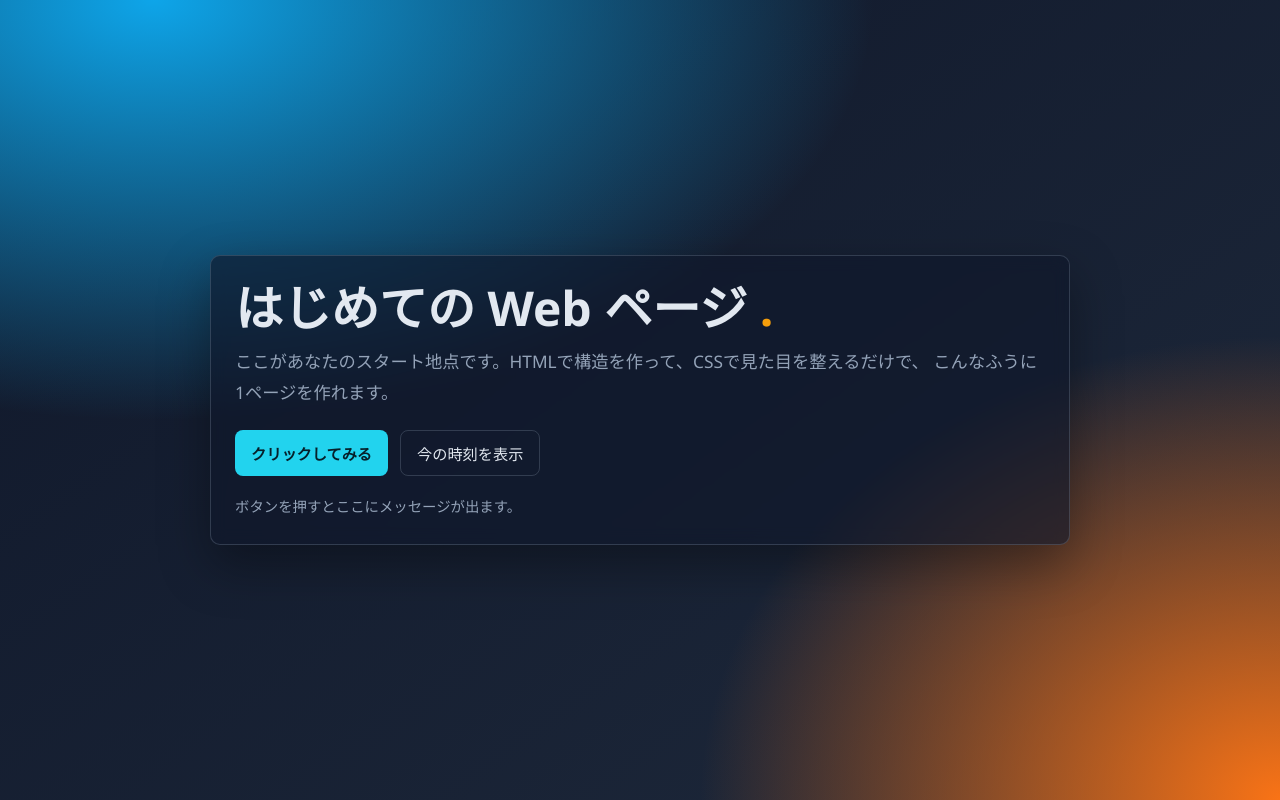
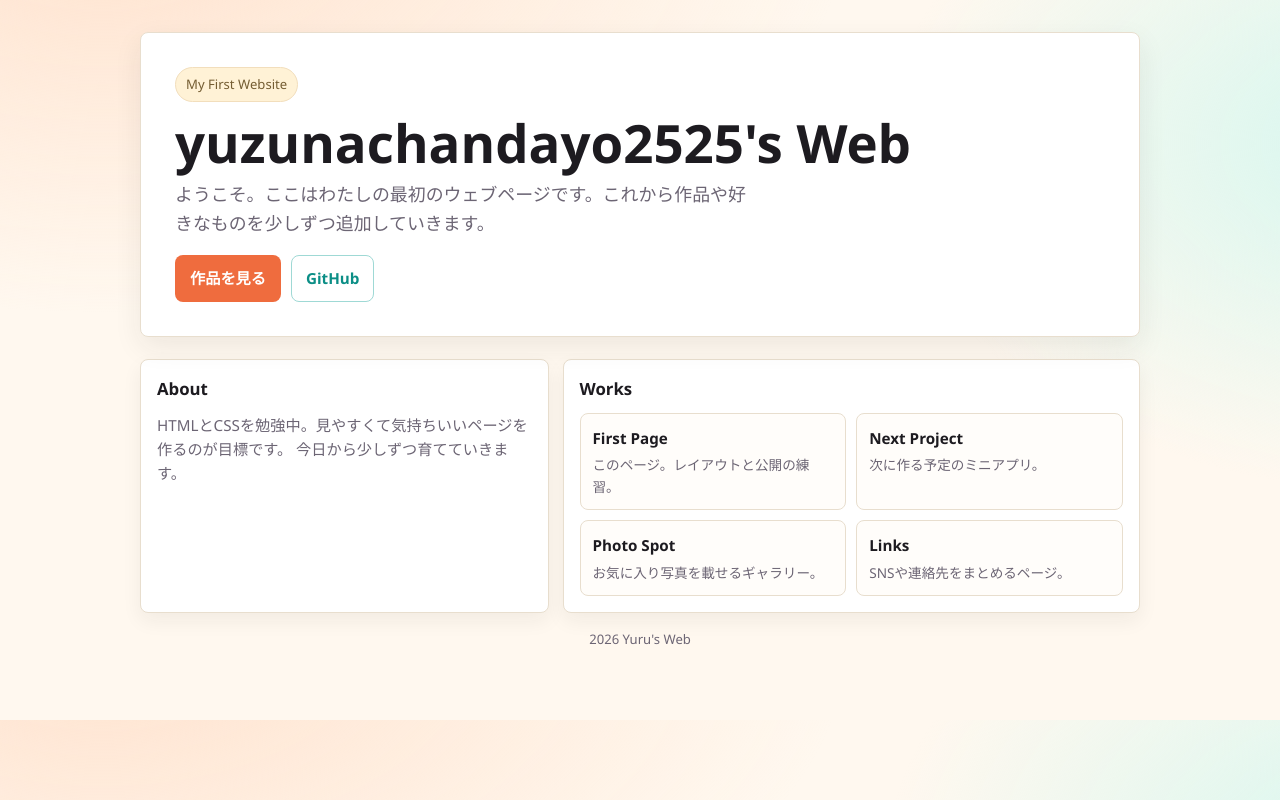
Before and after one commit to yuzunachandayo2525/my-first-web, a plain HTML site: page index.html in a window 1280 px wide. Drawn offline with Linux system fonts and the light colour scheme.

Commit message:
Add files via upload

```diff
--- a/index.html
+++ b/index.html
@@ -3,134 +3,212 @@
 <head>
   <meta charset="utf-8">
   <meta name="viewport" content="width=device-width, initial-scale=1">
-  <title>My First Web Page</title>
+  <title>Yuru's Web</title>
   <style>
     :root {
-      --bg-1: #0f172a;
-      --bg-2: #1e293b;
-      --text: #e2e8f0;
-      --muted: #94a3b8;
-      --accent: #22d3ee;
-      --accent-2: #f59e0b;
-      --card: rgba(15, 23, 42, 0.62);
-      --border: rgba(148, 163, 184, 0.25);
+      --bg: #fff8ef;
+      --surface: #ffffff;
+      --text: #1d1b20;
+      --muted: #6c6574;
+      --line: #e8dece;
+      --main: #ef6c3e;
+      --sub: #0b8e86;
+      --chip: #fff2d6;
     }
 
     * { box-sizing: border-box; }
-    html, body { height: 100%; }
     body {
       margin: 0;
-      font-family: "Segoe UI", "Hiragino Kaku Gothic ProN", "Yu Gothic UI", sans-serif;
       color: var(--text);
+      font-family: "Hiragino Kaku Gothic ProN", "Yu Gothic UI", "Segoe UI", sans-serif;
       background:
-        radial-gradient(1200px 700px at 12% 0%, #0ea5e9 0%, transparent 60%),
-        radial-gradient(1000px 800px at 100% 100%, #f97316 0%, transparent 58%),
-        linear-gradient(145deg, var(--bg-1), var(--bg-2));
+        radial-gradient(1200px 620px at 8% -10%, #ffe3cf 0%, transparent 62%),
+        radial-gradient(900px 600px at 110% 20%, #d5f7ef 0%, transparent 58%),
+        var(--bg);
+      line-height: 1.6;
+    }
+
+    .wrap {
+      width: min(1000px, 92vw);
+      margin: 0 auto;
+      padding: 32px 0 56px;
+    }
+
+    .hero {
+      background: var(--surface);
+      border: 1px solid var(--line);
+      border-radius: 8px;
+      padding: clamp(20px, 3vw, 34px);
+      box-shadow: 0 10px 28px rgba(40, 36, 32, 0.08);
+      animation: rise 700ms ease-out both;
+    }
+
+    .badge {
+      display: inline-block;
+      background: var(--chip);
+      color: #745d32;
+      border-radius: 999px;
+      padding: 6px 10px;
+      font-size: 0.82rem;
+      border: 1px solid #f2debc;
+    }
+
+    h1 {
+      margin: 12px 0 8px;
+      font-size: clamp(2rem, 6vw, 3.3rem);
+      line-height: 1.1;
+      letter-spacing: 0;
+    }
+
+    .lead {
+      margin: 0;
+      color: var(--muted);
+      font-size: clamp(1rem, 2.3vw, 1.12rem);
+      max-width: 56ch;
+    }
+
+    .actions {
+      margin-top: 18px;
+      display: flex;
+      gap: 10px;
+      flex-wrap: wrap;
+    }
+
+    .btn {
+      text-decoration: none;
+      border-radius: 8px;
+      padding: 10px 14px;
+      border: 1px solid transparent;
+      font-weight: 700;
+      font-size: 0.95rem;
+      transition: transform 150ms ease;
+      display: inline-flex;
+      align-items: center;
+      gap: 8px;
+    }
+
+    .btn:hover { transform: translateY(-1px); }
+    .btn.main { background: var(--main); color: #fff; }
+    .btn.sub { background: transparent; color: var(--sub); border-color: #9fd9d5; }
+
+    .grid {
+      margin-top: 22px;
       display: grid;
-      place-items: center;
-      padding: 24px;
+      gap: 14px;
+      grid-template-columns: repeat(12, minmax(0, 1fr));
     }
 
     .card {
-      width: min(860px, 100%);
-      border: 1px solid var(--border);
-      background: var(--card);
-      backdrop-filter: blur(8px);
-      border-radius: 10px;
-      padding: 24px;
-      box-shadow: 0 20px 50px rgba(0, 0, 0, 0.35);
-      animation: fadeUp 700ms ease-out both;
+      background: var(--surface);
+      border: 1px solid var(--line);
+      border-radius: 8px;
+      padding: 16px;
+      box-shadow: 0 8px 20px rgba(40, 36, 32, 0.06);
     }
 
-    h1 {
+    .about { grid-column: span 5; }
+    .works { grid-column: span 7; }
+
+    h2 {
       margin: 0 0 10px;
-      font-size: clamp(1.8rem, 4vw, 3rem);
-      line-height: 1.15;
-      letter-spacing: 0;
+      font-size: 1.05rem;
     }
 
-    p {
+    .about p {
       margin: 0;
       color: var(--muted);
-      line-height: 1.8;
-      font-size: clamp(0.98rem, 2vw, 1.08rem);
+      font-size: 0.95rem;
     }
 
-    .row {
-      display: flex;
-      flex-wrap: wrap;
-      gap: 12px;
-      margin-top: 22px;
+    .work-list {
+      display: grid;
+      grid-template-columns: repeat(2, minmax(0, 1fr));
+      gap: 10px;
     }
 
-    button {
-      border: 0;
+    .work {
+      border: 1px solid var(--line);
       border-radius: 8px;
-      padding: 11px 16px;
-      font-size: 0.95rem;
-      cursor: pointer;
-      transition: transform 160ms ease, opacity 160ms ease;
+      padding: 12px;
+      background: #fffdfa;
     }
 
-    .primary {
-      background: var(--accent);
-      color: #06202a;
-      font-weight: 700;
+    .work h3 {
+      margin: 0 0 4px;
+      font-size: 0.95rem;
     }
 
-    .ghost {
-      background: transparent;
-      border: 1px solid var(--border);
-      color: var(--text);
+    .work p {
+      margin: 0;
+      color: var(--muted);
+      font-size: 0.85rem;
     }
 
-    button:hover { transform: translateY(-1px); }
-    button:active { transform: translateY(0); opacity: 0.9; }
-
-    .note {
-      margin-top: 18px;
-      font-size: 0.9rem;
+    .footer {
+      margin-top: 16px;
       color: var(--muted);
+      font-size: 0.82rem;
+      text-align: center;
     }
 
-    .dot {
-      color: var(--accent-2);
-      font-weight: 700;
+    @media (max-width: 760px) {
+      .about, .works { grid-column: 1 / -1; }
+      .work-list { grid-template-columns: 1fr; }
     }
 
-    @keyframes fadeUp {
+    @keyframes rise {
       from { opacity: 0; transform: translateY(10px); }
       to { opacity: 1; transform: translateY(0); }
     }
   </style>
 </head>
 <body>
-  <main class="card">
-    <h1>はじめての Web ページ <span class="dot">.</span></h1>
-    <p>
-      ここがあなたのスタート地点です。HTMLで構造を作って、CSSで見た目を整えるだけで、
-      こんなふうに1ページを作れます。
-    </p>
-    <div class="row">
-      <button class="primary" id="helloBtn">クリックしてみる</button>
-      <button class="ghost" id="timeBtn">今の時刻を表示</button>
-    </div>
-    <p class="note" id="message">ボタンを押すとここにメッセージが出ます。</p>
-  </main>
+  <div class="wrap">
+    <section class="hero">
+      <span class="badge">My First Website</span>
+      <h1>yuzunachandayo2525's Web</h1>
+      <p class="lead">
+        ようこそ。ここはわたしの最初のウェブページです。これから作品や好きなものを少しずつ追加していきます。
+      </p>
+      <div class="actions">
+        <a class="btn main" href="#works">作品を見る</a>
+        <a class="btn sub" href="https://github.com/" target="_blank" rel="noopener noreferrer">GitHub</a>
+      </div>
+    </section>
 
-  <script>
-    const message = document.getElementById("message");
-    const helloBtn = document.getElementById("helloBtn");
-    const timeBtn = document.getElementById("timeBtn");
+    <section class="grid">
+      <article class="card about">
+        <h2>About</h2>
+        <p>
+          HTMLとCSSを勉強中。見やすくて気持ちいいページを作るのが目標です。
+          今日から少しずつ育てていきます。
+        </p>
+      </article>
 
-    helloBtn.addEventListener("click", () => {
-      message.textContent = "いい感じです。最初の一歩、完成！";
-    });
+      <article class="card works" id="works">
+        <h2>Works</h2>
+        <div class="work-list">
+          <div class="work">
+            <h3>First Page</h3>
+            <p>このページ。レイアウトと公開の練習。</p>
+          </div>
+          <div class="work">
+            <h3>Next Project</h3>
+            <p>次に作る予定のミニアプリ。</p>
+          </div>
+          <div class="work">
+            <h3>Photo Spot</h3>
+            <p>お気に入り写真を載せるギャラリー。</p>
+          </div>
+          <div class="work">
+            <h3>Links</h3>
+            <p>SNSや連絡先をまとめるページ。</p>
+          </div>
+        </div>
+      </article>
+    </section>
 
-    timeBtn.addEventListener("click", () => {
-      const now = new Date();
-      message.textContent = "現在時刻: " + now.toLocaleTimeString("ja-JP");
-    });
-  </script>
+    <p class="footer">2026 Yuru's Web</p>
+  </div>
 </body>
 </html>
```
